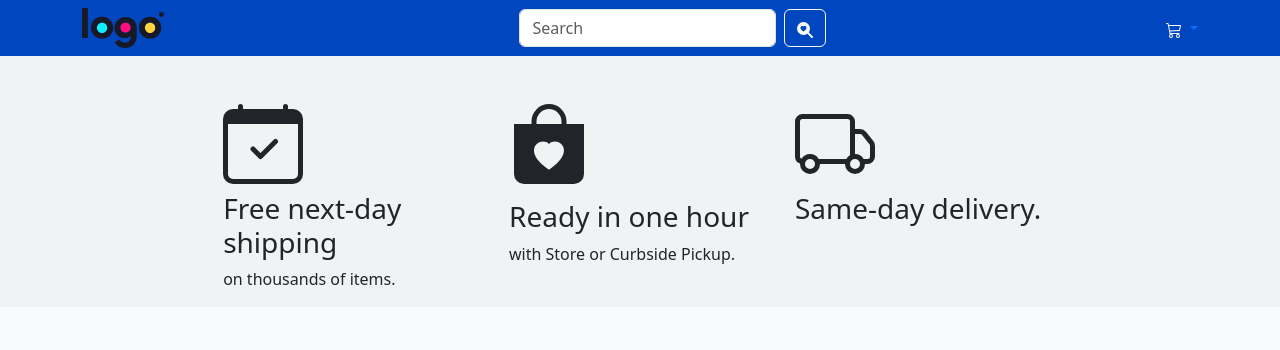
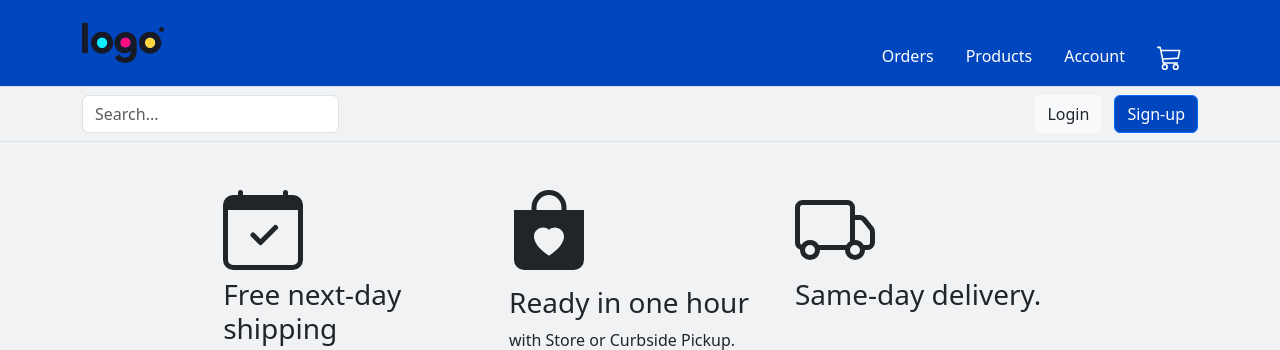
Before and after one commit to nedretcelik/e-commerce-site, a plain HTML site: page products.html in a window 1280 px wide. Shown: the top 350 px of the page. Drawn offline with nearby package versions, Linux system fonts and the light colour scheme.

Commit message:
Update header

```diff
--- a/index.html
+++ b/index.html
@@ -1,67 +1,86 @@
-<!doctype html>
+<!DOCTYPE html>
 <html lang="en">
   <head>
     <title>Title</title>
     <meta charset="utf-8" />
-        <meta
-            name="viewport"
-            content="width=device-width, initial-scale=1, shrink-to-fit=no"
-        />
+    <meta name="viewport" content="width=device-width, initial-scale=1, shrink-to-fit=no" />
     <link
       href="https://cdn.jsdelivr.net/npm/bootstrap@5.3.2/dist/css/bootstrap.min.css"
       rel="stylesheet"
       integrity="sha384-T3c6CoIi6uLrA9TneNEoa7RxnatzjcDSCmG1MXxSR1GAsXEV/Dwwykc2MPK8M2HN"
       crossorigin="anonymous"
     />
-        <link rel="stylesheet" href="./css/styles.css">
+    <link rel="stylesheet" href="./css/styles.css" />
   </head>
 
   <body>
     <header>
-            <nav class="navbar navbar-light bg-light navbar-bg">
-                <div class="container ">
-                    <div>
-                        <a class="navbar-brand" href="./index.html">
+      <div class="px-3 py-2 text-bg-dark border-bottom navbar-bg">
+        <div class="container">
+          <div class="d-flex flex-wrap align-items-center justify-content-center justify-content-lg-start">
+            <a href="/" class="d-flex align-items-center my-2 my-lg-0 me-lg-auto text-white text-decoration-none">
               <img src="./images/logoipsum-332.svg" alt="" />
             </a>
-                    </div>
-                  <!-- <div>
-                    <button class="btn btn-light dropdown-toggle" type="button" data-bs-toggle="dropdown" aria-expanded="false">
-                        Menu
-                      </button>
-                      <ul class="dropdown-menu">
-                        <li><button class="dropdown-item" type="button">Deals</button></li>
-                        <li><button class="dropdown-item" type="button">Support& Service action</button></li>
-                        <li><button class="dropdown-item" type="button">Brans</button></li>
-                      </ul>
-                  </div> -->
-                  <form class="d-flex">
-                    <input class="form-control me-2" type="search" placeholder="Search" aria-label="Search">
-                    <button class="btn btn-outline-light" type="submit"><svg xmlns="http://www.w3.org/2000/svg" width="16" height="16" fill="currentColor" class="bi bi-search-heart-fill" viewBox="0 0 16 16">
-                        <path d="M6.5 13a6.47 6.47 0 0 0 3.845-1.258h-.001q.044.06.098.115l3.85 3.85a1 1 0 0 0 1.415-1.414l-3.85-3.85a1 1 0 0 0-.115-.1A6.47 6.47 0 0 0 13 6.5 6.5 6.5 0 0 0 6.5 0a6.5 6.5 0 1 0 0 13m0-8.518c1.664-1.673 5.825 1.254 0 5.018-5.825-3.764-1.664-6.69 0-5.018"/>
-                      </svg></button>
-                  </form>
-                  <div class="flex-shrink-0 dropdown">
-                    <a href="#" class="d-block text-decoration-none dropdown-toggle" id="dropdownUser2" data-bs-toggle="dropdown" aria-expanded="false">
-                      <svg xmlns="http://www.w3.org/2000/svg" width="16" height="16" fill="currentColor" class="bi bi-cart3" viewBox="0 0 16 16" style="color: white;">
-                          <path d="M0 1.5A.5.5 0 0 1 .5 1H2a.5.5 0 0 1 .485.379L2.89 3H14.5a.5.5 0 0 1 .49.598l-1 5a.5.5 0 0 1-.465.401l-9.397.472L4.415 11H13a.5.5 0 0 1 0 1H4a.5.5 0 0 1-.491-.408L2.01 3.607 1.61 2H.5a.5.5 0 0 1-.5-.5M3.102 4l.84 4.479 9.144-.459L13.89 4zM5 12a2 2 0 1 0 0 4 2 2 0 0 0 0-4m7 0a2 2 0 1 0 0 4 2 2 0 0 0 0-4m-7 1a1 1 0 1 1 0 2 1 1 0 0 1 0-2m7 0a1 1 0 1 1 0 2 1 1 0 0 1 0-2"/>
+
+            <ul class="nav col-12 col-lg-auto my-2 justify-content-center my-md-0 text-small">
+              <li>
+                <a href="#" class="nav-link text-white">
+                  <svg class="bi d-block mx-auto mb-1" width="24" height="24"><use xlink:href="#table"></use></svg>
+                  Orders
+                </a>
+              </li>
+              <li>
+                <a href="#" class="nav-link text-white">
+                  <svg class="bi d-block mx-auto mb-1" width="24" height="24"><use xlink:href="#grid"></use></svg>
+                  Products
+                </a>
+              </li>
+              <li>
+                <a href="#" class="nav-link text-white">
+                  <svg class="bi d-block mx-auto mb-1" width="24" height="24">
+                    <use xlink:href="#people-circle"></use>
+                  </svg>
+                  Account
+                </a>
+              </li>
+              <li>
+                <a href="#" class="nav-link text-white">
+                  <svg class="bi d-block mx-auto mb-1" width="24" height="24">
+                    <use xlink:href="#people-circle"></use>
+                  </svg>
+                  <svg
+                    xmlns="http://www.w3.org/2000/svg"
+                    width="25"
+                    height="25"
+                    fill="currentColor"
+                    class="bi bi-cart3"
+                    viewBox="0 0 16 16"
+                  >
+                    <path
+                      d="M0 1.5A.5.5 0 0 1 .5 1H2a.5.5 0 0 1 .485.379L2.89 3H14.5a.5.5 0 0 1 .49.598l-1 5a.5.5 0 0 1-.465.401l-9.397.472L4.415 11H13a.5.5 0 0 1 0 1H4a.5.5 0 0 1-.491-.408L2.01 3.607 1.61 2H.5a.5.5 0 0 1-.5-.5M3.102 4l.84 4.479 9.144-.459L13.89 4zM5 12a2 2 0 1 0 0 4 2 2 0 0 0 0-4m7 0a2 2 0 1 0 0 4 2 2 0 0 0 0-4m-7 1a1 1 0 1 1 0 2 1 1 0 0 1 0-2m7 0a1 1 0 1 1 0 2 1 1 0 0 1 0-2"
+                    />
                   </svg>
                 </a>
-                    <ul class="dropdown-menu text-small shadow" aria-labelledby="dropdownUser2" style="color: white;">
-                      <li><a class="dropdown-item" href="#">Account</a></li>
-                      <li><a class="dropdown-item" href="#">Order</a></li>
-                      <li><a class="dropdown-item" href="#">Saved</a></li>
-                      <li><hr class="dropdown-divider"></li>
-                      <li><a class="dropdown-item" href="#">Sign out</a></li>
+              </li>
             </ul>
           </div>
         </div>
-            </nav>
+      </div>
+      <div class="px-3 py-2 border-bottom mb-3">
+        <div class="container d-flex flex-wrap justify-content-center">
+          <form class="col-12 col-lg-auto mb-2 mb-lg-0 me-lg-auto" role="search">
+            <input type="search" class="form-control" placeholder="Search..." aria-label="Search" />
+          </form>
+
+          <div class="text-end">
+            <a href="./login.html"><button type="button" class="btn btn-light text-dark me-2">Login</button></a>
+            <a href="./registration.html"><button type="button" class="btn btn-primary navbar-bg">Sign-up</button></a>
+          </div>
+        </div>
+      </div>
     </header>
     <main></main>
-        <footer>
-
-        </footer>
+    <footer></footer>
 
     <script
       src="https://cdn.jsdelivr.net/npm/@popperjs/core@2.11.8/dist/umd/popper.min.js"
--- a/products.html
+++ b/products.html
@@ -18,99 +18,126 @@
 
   <body>
     <header>
-      <header>
-        <nav class="navbar navbar-light bg-light navbar-bg">
+      <div class="px-3 py-2 text-bg-dark border-bottom navbar-bg">
         <div class="container">
-            <div>
-              <a class="navbar-brand" href="./index.html">
+          <div class="d-flex flex-wrap align-items-center justify-content-center justify-content-lg-start">
+            <a href="/" class="d-flex align-items-center my-2 my-lg-0 me-lg-auto text-white text-decoration-none">
               <img src="./images/logoipsum-332.svg" alt="" />
             </a>
-            </div>
-            <!-- <div>
-                        <button class="btn btn-light dropdown-toggle" type="button" data-bs-toggle="dropdown" aria-expanded="false">
-                            Menu
-                          </button>
-                          <ul class="dropdown-menu">
-                            <li><button class="dropdown-item" type="button">Deals</button></li>
-                            <li><button class="dropdown-item" type="button">Support& Service action</button></li>
-                            <li><button class="dropdown-item" type="button">Brans</button></li>
-                          </ul>
-                      </div> -->
-            <form class="d-flex">
-              <input class="form-control me-2" type="search" placeholder="Search" aria-label="Search" />
-              <button class="btn btn-outline-light" type="submit">
+
+            <ul class="nav col-12 col-lg-auto my-2 justify-content-center my-md-0 text-small">
+              <li>
+                <a href="#" class="nav-link text-white">
+                  <svg class="bi d-block mx-auto mb-1" width="24" height="24"><use xlink:href="#table"></use></svg>
+                  Orders
+                </a>
+              </li>
+              <li>
+                <a href="#" class="nav-link text-white">
+                  <svg class="bi d-block mx-auto mb-1" width="24" height="24"><use xlink:href="#grid"></use></svg>
+                  Products
+                </a>
+              </li>
+              <li>
+                <a href="#" class="nav-link text-white">
+                  <svg class="bi d-block mx-auto mb-1" width="24" height="24">
+                    <use xlink:href="#people-circle"></use>
+                  </svg>
+                  Account
+                </a>
+              </li>
+              <li>
+                <a href="#" class="nav-link text-white">
+                  <svg class="bi d-block mx-auto mb-1" width="24" height="24">
+                    <use xlink:href="#people-circle"></use>
+                  </svg>
                   <svg
                     xmlns="http://www.w3.org/2000/svg"
-                  width="16"
-                  height="16"
-                  fill="currentColor"
-                  class="bi bi-search-heart-fill"
-                  viewBox="0 0 16 16"
-                >
-                  <path
-                    d="M6.5 13a6.47 6.47 0 0 0 3.845-1.258h-.001q.044.06.098.115l3.85 3.85a1 1 0 0 0 1.415-1.414l-3.85-3.85a1 1 0 0 0-.115-.1A6.47 6.47 0 0 0 13 6.5 6.5 6.5 0 0 0 6.5 0a6.5 6.5 0 1 0 0 13m0-8.518c1.664-1.673 5.825 1.254 0 5.018-5.825-3.764-1.664-6.69 0-5.018"
-                  />
-                </svg>
-              </button>
-            </form>
-            <div class="flex-shrink-0 dropdown">
-              <a
-                href="#"
-                class="d-block text-decoration-none dropdown-toggle"
-                id="dropdownUser2"
-                data-bs-toggle="dropdown"
-                aria-expanded="false"
-              >
-                <svg
-                  xmlns="http://www.w3.org/2000/svg"
-                  width="16"
-                  height="16"
+                    width="25"
+                    height="25"
                     fill="currentColor"
                     class="bi bi-cart3"
                     viewBox="0 0 16 16"
-                  style="color: white"
                   >
                     <path
                       d="M0 1.5A.5.5 0 0 1 .5 1H2a.5.5 0 0 1 .485.379L2.89 3H14.5a.5.5 0 0 1 .49.598l-1 5a.5.5 0 0 1-.465.401l-9.397.472L4.415 11H13a.5.5 0 0 1 0 1H4a.5.5 0 0 1-.491-.408L2.01 3.607 1.61 2H.5a.5.5 0 0 1-.5-.5M3.102 4l.84 4.479 9.144-.459L13.89 4zM5 12a2 2 0 1 0 0 4 2 2 0 0 0 0-4m7 0a2 2 0 1 0 0 4 2 2 0 0 0 0-4m-7 1a1 1 0 1 1 0 2 1 1 0 0 1 0-2m7 0a1 1 0 1 1 0 2 1 1 0 0 1 0-2"
                     />
                   </svg>
                 </a>
-              <ul class="dropdown-menu text-small shadow" aria-labelledby="dropdownUser2" style="color: white">
-                <li><a class="dropdown-item" href="#">Account</a></li>
-                <li><a class="dropdown-item" href="#">Order</a></li>
-                <li><a class="dropdown-item" href="#">Saved</a></li>
-                <li><hr class="dropdown-divider" /></li>
-                <li><a class="dropdown-item" href="#">Sign out</a></li>
+              </li>
             </ul>
           </div>
         </div>
-        </nav>
-      </header>
+      </div>
+      <div class="px-3 py-2 border-bottom mb-3">
+        <div class="container d-flex flex-wrap justify-content-center">
+          <form class="col-12 col-lg-auto mb-2 mb-lg-0 me-lg-auto" role="search">
+            <input type="search" class="form-control" placeholder="Search..." aria-label="Search" />
+          </form>
+
+          <div class="text-end">
+            <a href="./login.html"><button type="button" class="btn btn-light text-dark me-2">Login</button></a>
+            <a href="./registration.html"><button type="button" class="btn btn-primary navbar-bg">Sign-up</button></a>
+          </div>
+        </div>
+      </div>
     </header>
     <main>
       <div class="container d-flex justify-content-center mt-5">
         <div class="row">
           <div class="col-lg-4">
-                    <svg xmlns="http://www.w3.org/2000/svg" width="80" height="80" fill="currentColor" class="bi bi-calendar-check mb-2" viewBox="0 0 16 16">
-                        <path d="M10.854 7.146a.5.5 0 0 1 0 .708l-3 3a.5.5 0 0 1-.708 0l-1.5-1.5a.5.5 0 1 1 .708-.708L7.5 9.793l2.646-2.647a.5.5 0 0 1 .708 0"/>
-                        <path d="M3.5 0a.5.5 0 0 1 .5.5V1h8V.5a.5.5 0 0 1 1 0V1h1a2 2 0 0 1 2 2v11a2 2 0 0 1-2 2H2a2 2 0 0 1-2-2V3a2 2 0 0 1 2-2h1V.5a.5.5 0 0 1 .5-.5M1 4v10a1 1 0 0 0 1 1h12a1 1 0 0 0 1-1V4z"/>
+            <svg
+              xmlns="http://www.w3.org/2000/svg"
+              width="80"
+              height="80"
+              fill="currentColor"
+              class="bi bi-calendar-check mb-2"
+              viewBox="0 0 16 16"
+            >
+              <path
+                d="M10.854 7.146a.5.5 0 0 1 0 .708l-3 3a.5.5 0 0 1-.708 0l-1.5-1.5a.5.5 0 1 1 .708-.708L7.5 9.793l2.646-2.647a.5.5 0 0 1 .708 0"
+              />
+              <path
+                d="M3.5 0a.5.5 0 0 1 .5.5V1h8V.5a.5.5 0 0 1 1 0V1h1a2 2 0 0 1 2 2v11a2 2 0 0 1-2 2H2a2 2 0 0 1-2-2V3a2 2 0 0 1 2-2h1V.5a.5.5 0 0 1 .5-.5M1 4v10a1 1 0 0 0 1 1h12a1 1 0 0 0 1-1V4z"
+              />
             </svg>
             <h3 class="fw-normal">Free next-day shipping</h3>
             <p>on thousands of items.</p>
-                </div><!-- /.col-lg-4 -->
+          </div>
+          <!-- /.col-lg-4 -->
           <div class="col-lg-4">
-                    <svg xmlns="http://www.w3.org/2000/svg" width="80" height="80" fill="currentColor" class="bi bi-bag-heart-fill mb-3" viewBox="0 0 16 16">
-                        <path d="M11.5 4v-.5a3.5 3.5 0 1 0-7 0V4H1v10a2 2 0 0 0 2 2h10a2 2 0 0 0 2-2V4zM8 1a2.5 2.5 0 0 1 2.5 2.5V4h-5v-.5A2.5 2.5 0 0 1 8 1m0 6.993c1.664-1.711 5.825 1.283 0 5.132-5.825-3.85-1.664-6.843 0-5.132"/>
+            <svg
+              xmlns="http://www.w3.org/2000/svg"
+              width="80"
+              height="80"
+              fill="currentColor"
+              class="bi bi-bag-heart-fill mb-3"
+              viewBox="0 0 16 16"
+            >
+              <path
+                d="M11.5 4v-.5a3.5 3.5 0 1 0-7 0V4H1v10a2 2 0 0 0 2 2h10a2 2 0 0 0 2-2V4zM8 1a2.5 2.5 0 0 1 2.5 2.5V4h-5v-.5A2.5 2.5 0 0 1 8 1m0 6.993c1.664-1.711 5.825 1.283 0 5.132-5.825-3.85-1.664-6.843 0-5.132"
+              />
             </svg>
             <h3 class="fw-normal">Ready in one hour</h3>
             <p>with Store or Curbside Pickup.</p>
-                </div><!-- /.col-lg-4 -->
+          </div>
+          <!-- /.col-lg-4 -->
           <div class="col-lg-4">
-                    <svg xmlns="http://www.w3.org/2000/svg" width="80" height="80" fill="currentColor" class="bi bi-truck mb-2" viewBox="0 0 16 16">
-                        <path d="M0 3.5A1.5 1.5 0 0 1 1.5 2h9A1.5 1.5 0 0 1 12 3.5V5h1.02a1.5 1.5 0 0 1 1.17.563l1.481 1.85a1.5 1.5 0 0 1 .329.938V10.5a1.5 1.5 0 0 1-1.5 1.5H14a2 2 0 1 1-4 0H5a2 2 0 1 1-3.998-.085A1.5 1.5 0 0 1 0 10.5zm1.294 7.456A2 2 0 0 1 4.732 11h5.536a2 2 0 0 1 .732-.732V3.5a.5.5 0 0 0-.5-.5h-9a.5.5 0 0 0-.5.5v7a.5.5 0 0 0 .294.456M12 10a2 2 0 0 1 1.732 1h.768a.5.5 0 0 0 .5-.5V8.35a.5.5 0 0 0-.11-.312l-1.48-1.85A.5.5 0 0 0 13.02 6H12zm-9 1a1 1 0 1 0 0 2 1 1 0 0 0 0-2m9 0a1 1 0 1 0 0 2 1 1 0 0 0 0-2"/>
+            <svg
+              xmlns="http://www.w3.org/2000/svg"
+              width="80"
+              height="80"
+              fill="currentColor"
+              class="bi bi-truck mb-2"
+              viewBox="0 0 16 16"
+            >
+              <path
+                d="M0 3.5A1.5 1.5 0 0 1 1.5 2h9A1.5 1.5 0 0 1 12 3.5V5h1.02a1.5 1.5 0 0 1 1.17.563l1.481 1.85a1.5 1.5 0 0 1 .329.938V10.5a1.5 1.5 0 0 1-1.5 1.5H14a2 2 0 1 1-4 0H5a2 2 0 1 1-3.998-.085A1.5 1.5 0 0 1 0 10.5zm1.294 7.456A2 2 0 0 1 4.732 11h5.536a2 2 0 0 1 .732-.732V3.5a.5.5 0 0 0-.5-.5h-9a.5.5 0 0 0-.5.5v7a.5.5 0 0 0 .294.456M12 10a2 2 0 0 1 1.732 1h.768a.5.5 0 0 0 .5-.5V8.35a.5.5 0 0 0-.11-.312l-1.48-1.85A.5.5 0 0 0 13.02 6H12zm-9 1a1 1 0 1 0 0 2 1 1 0 0 0 0-2m9 0a1 1 0 1 0 0 2 1 1 0 0 0 0-2"
+              />
             </svg>
             <h3 class="fw-normal">Same-day delivery.</h3>
-                </div><!-- /.col-lg-4 -->
+          </div>
+          <!-- /.col-lg-4 -->
         </div>
       </div>
       <div class="album py-5 bg-body-tertiary">
```
Lines whose indentation alone changed are shown as unchanged.
